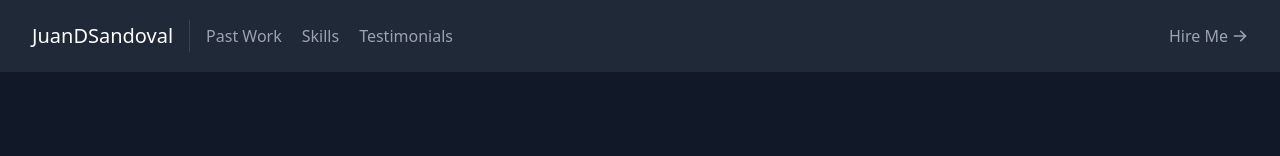
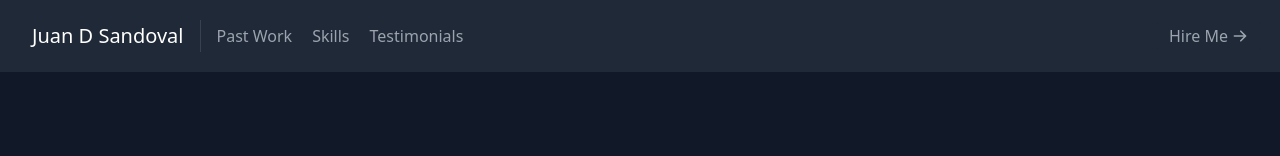
Before and after one commit to Judsandovalca/Portafolio, a React (Create React App) app: page / in a window 1280 px wide. Shown: the top 156 px of the page. Built offline with nearby package versions, Linux system fonts and the light colour scheme.

Commit message:
Navbar fix

```diff
--- a/src/components/Navbar.js
+++ b/src/components/Navbar.js
@@ -8,7 +8,7 @@ export default function Navbar() {
       <div className="container mx-auto flex flex-wrap p-5 flex-col md:flex-row items-center">
         <a className="title-font font-medium text-white mb-4 md:mb-0">
           <a href="#about" className="ml-3 text-xl">
-            JuanDSandoval
+            Juan D Sandoval
           </a>
         </a>
         <nav className="md:mr-auto md:ml-4 md:py-1 md:pl-4 md:border-l md:border-gray-700	flex flex-wrap items-center text-base justify-center">
```
